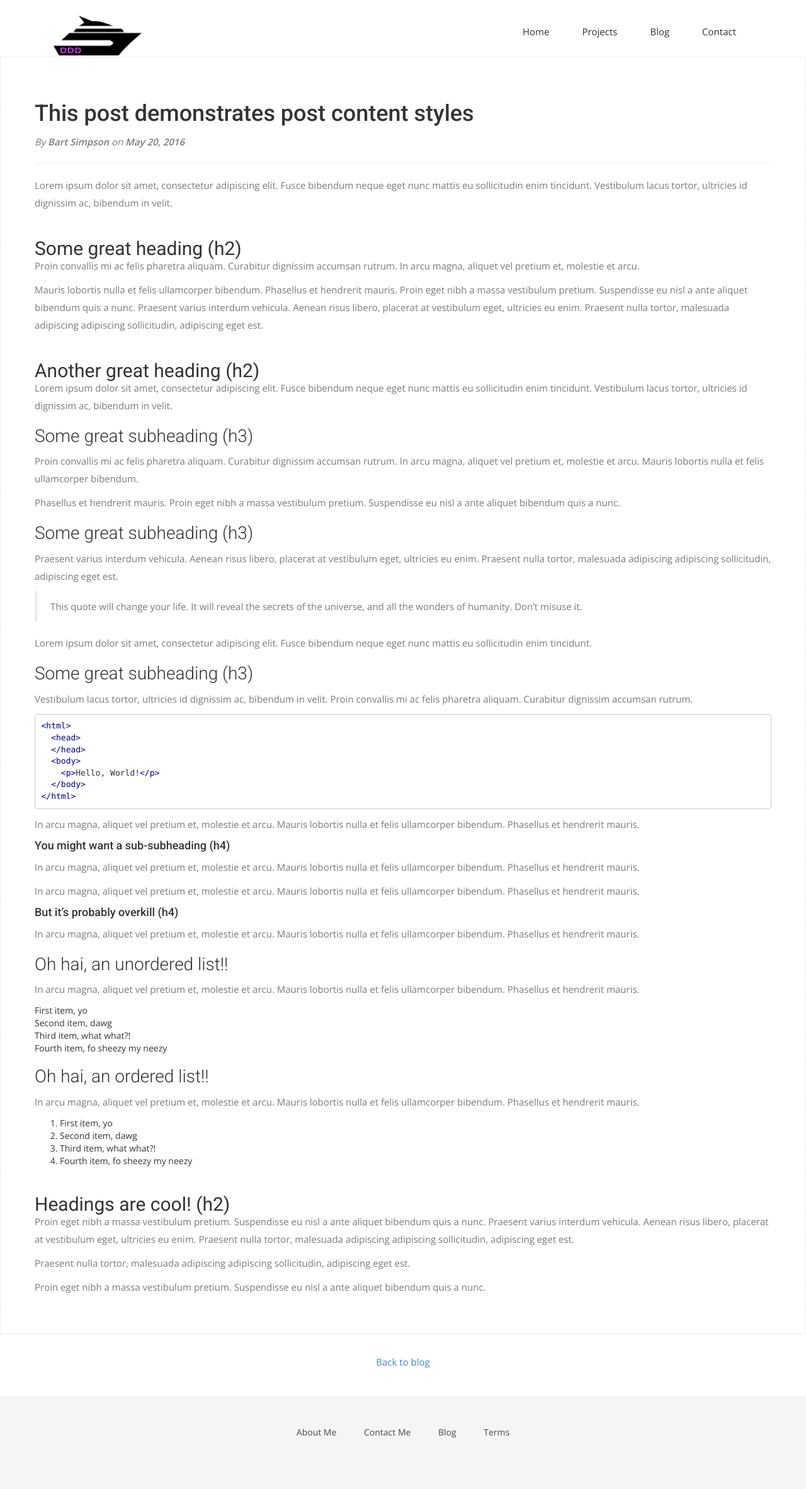
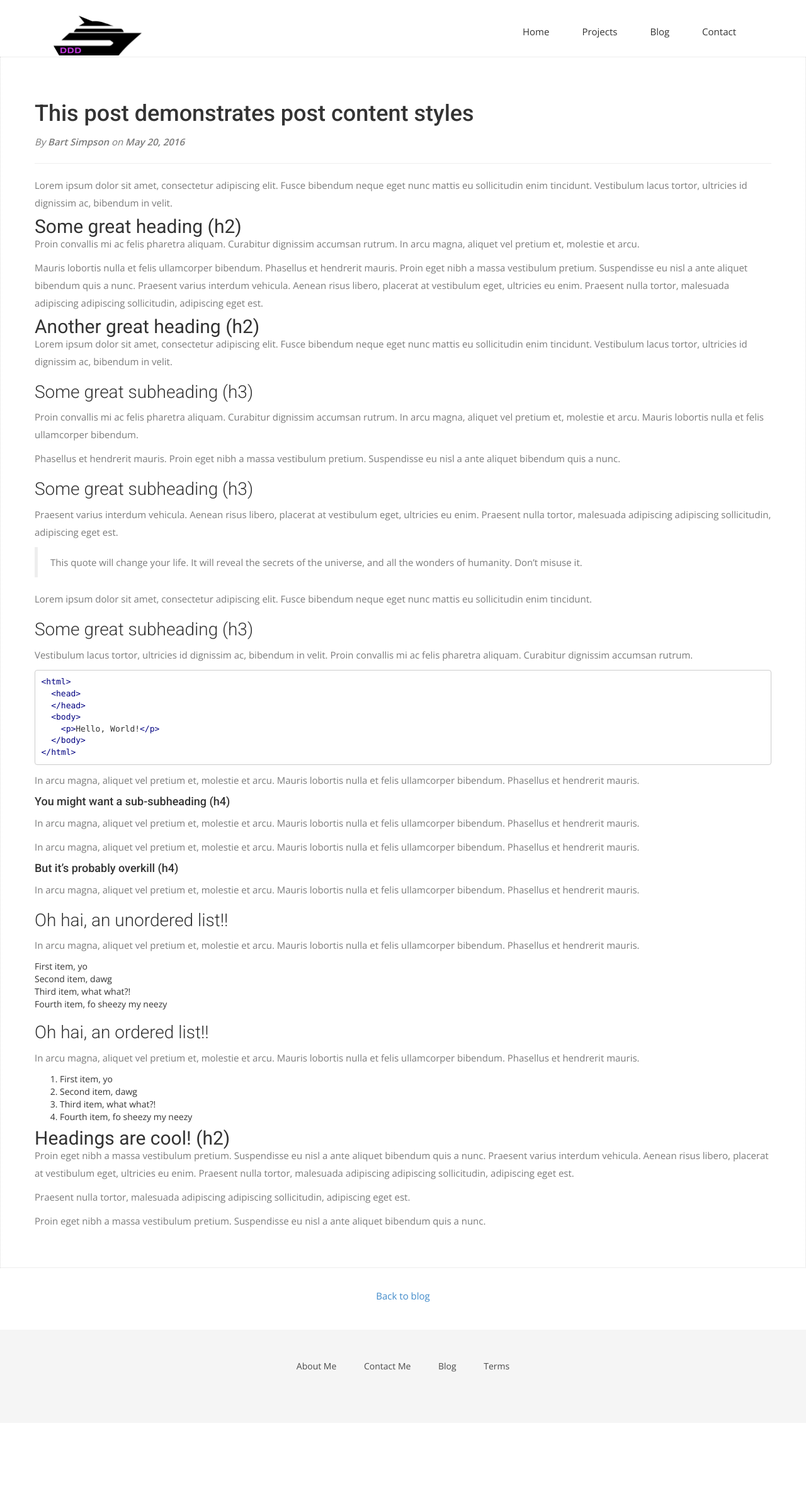
Before and after one commit to Kingslayyerr/Kingslayyerr.github.io, a Jekyll site: the page built from _posts/2016-05-20-this-post-demonstrates-post-content-styles.md, in a window 1280 px wide. Shown: the whole page at 63% size. Built offline with Jekyll 4.4.1, drawn with Linux system fonts in a browser that asks for light colours; nearby versions of some CDN libraries; some web fonts are replaced; after the commit the page ends 2260 px from its top, so only the background shows below that.

Commit message:
new changes

```diff
--- a/css/airspace.css
+++ b/css/airspace.css
@@ -52,7 +52,7 @@ a:active {
   margin-bottom: 70px;
 }
 .section-title h2 {
-  text-transform: uppercase;
+  text-transform: ;
   font-size: 28px;
   font-weight: 600;
 }
@@ -151,7 +151,7 @@ font header .navbar-default .navbar-nav li a:hover {
   padding: 50px 0;
 }
 #intro .block h2 {
-  padding-top: 35px;
+  padding-top: 0px;
   line-height: 27px;
   margin: 0;
 }
```
